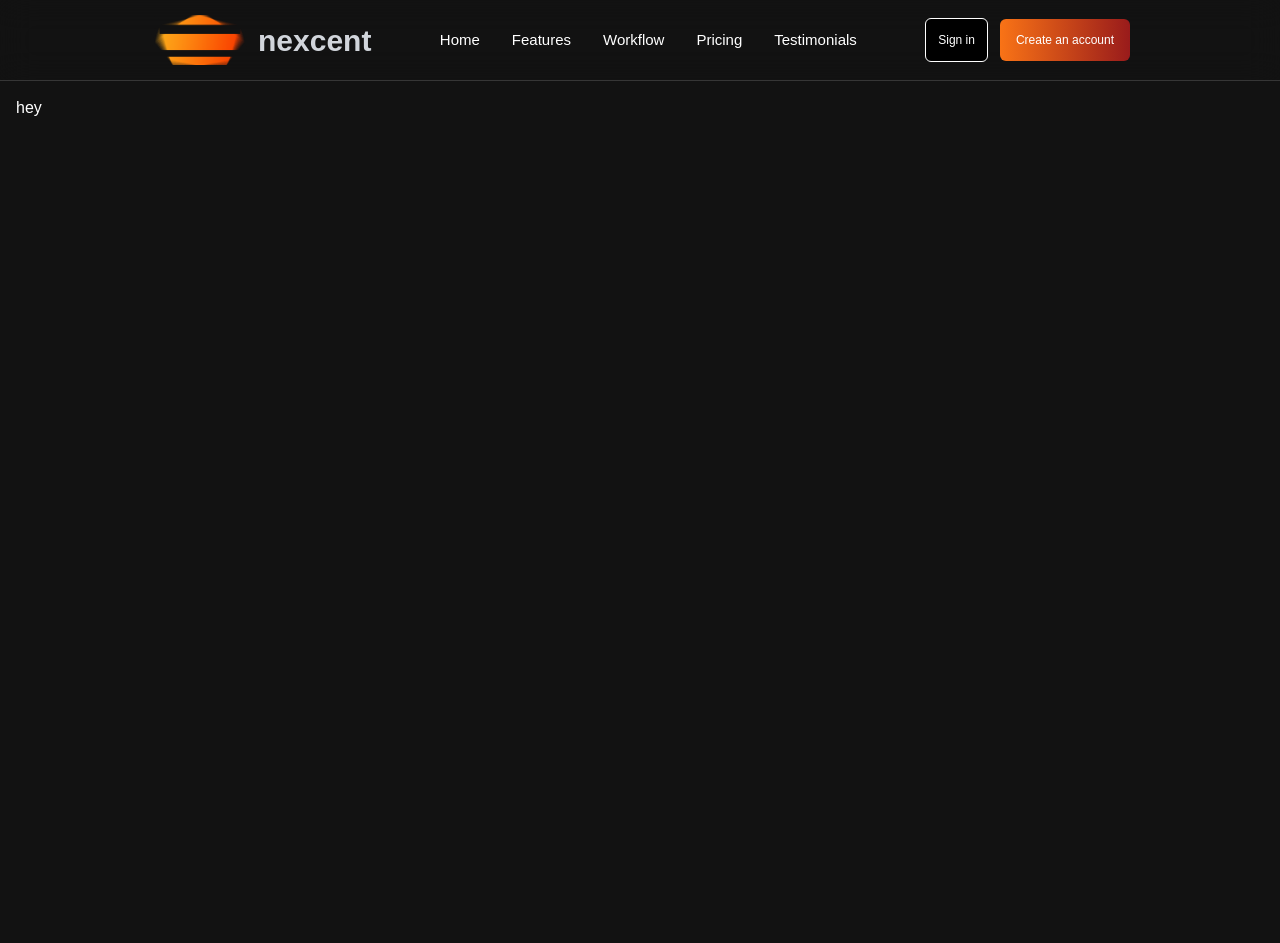
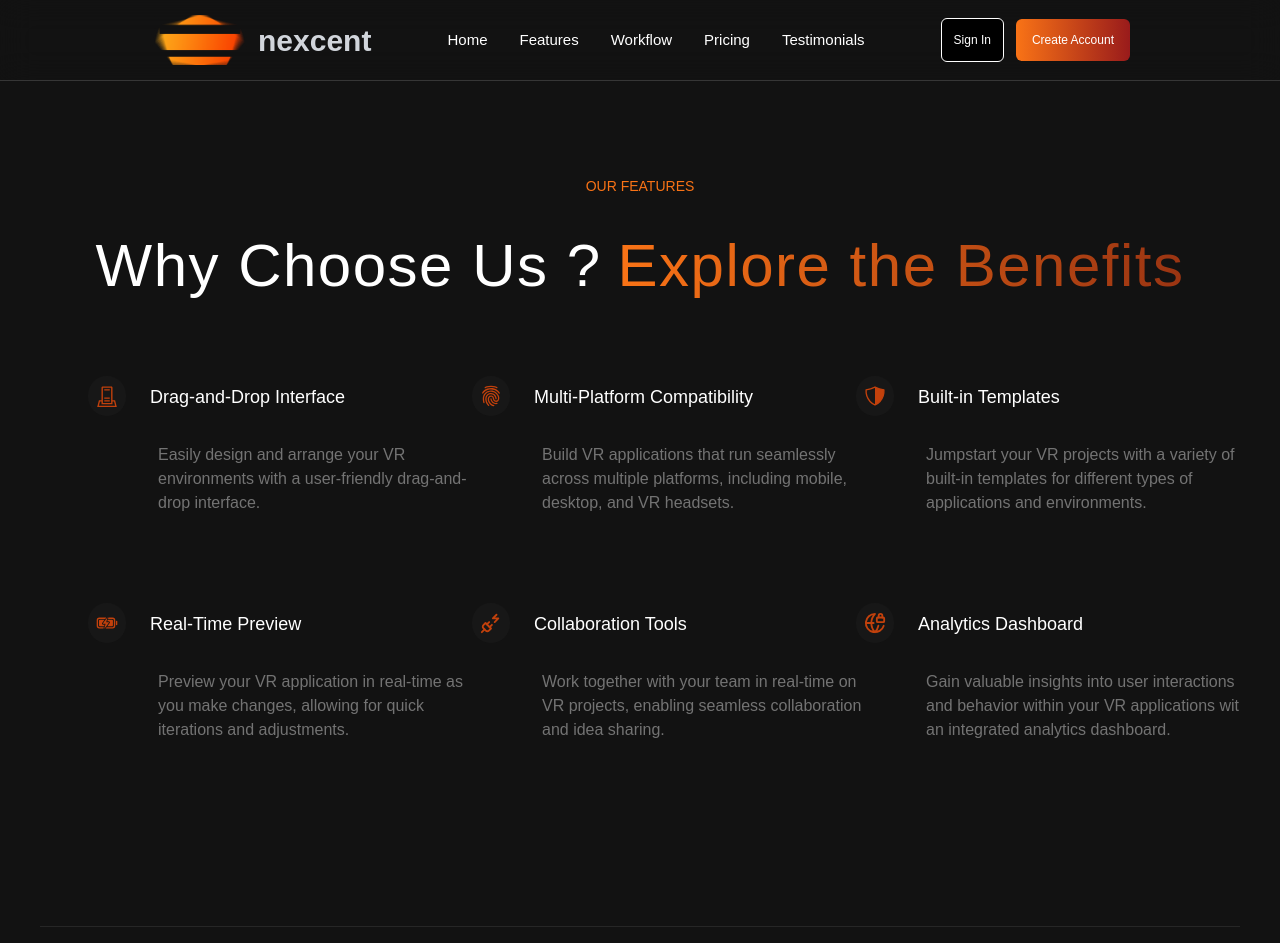
Before and after one commit to heispelumi/virtualr, a React (Create React App) app: page /features in a window 1280 px wide. Before the commit the page ends 800 px from the top, so only its background shows below. Built offline with nearby package versions, Linux system fonts and the light colour scheme.

Commit message:
Features component with complete functionality and responsiveness

```diff
--- a/src/App.jsx
+++ b/src/App.jsx
@@ -1,12 +1,14 @@
 import React from 'react';
 import { Routes, Route } from 'react-router-dom';
 import Layout from './components/Layout'; // Import the Layout component
-import Hero from './components/Hero'; // Import the Hero component
-import Features from './components/Features'; // Import the Features component
+import Hero from './components/Hero';
+import Features from './components/Features';
 
 function App() {
   return (
-    <Layout> {/* Wrap all routes inside the Layout */}
+
+    <div className="max-w-9xl mx-auto pt-20 px-6">
+    <Layout>
 
         <Routes>
           <Route path="/" element={<Hero />} />
@@ -14,6 +16,8 @@ function App() {
         </Routes>
 
     </Layout>
+
+    </div>
   );
 }
 
--- a/src/components/Features.jsx
+++ b/src/components/Features.jsx
@@ -1,11 +1,47 @@
-import React from 'react'
+
+import { features } from "./MainData";
+import { useTranslation } from "react-i18next";
 
 const Features = () => {
+  const { t } = useTranslation();
+
   return (
-    <div name='/features' className='text-white'>
-         hey
+    <div className="relative md:max-w-7xl mx-auto h-full overflow-x-hidden lg:px-6 overflow-y-hidden border-b border-neutral-800">
+      {/* Text area */}
+      <div className="text-center">
+        <h1 className="text-orange-500 text-sm font-medium uppercase">
+          {t("features_title")}
+        </h1>
+        <h1 className="text-2xl sm:text-5xl lg:text-6xl mt-8 lg:mt-10 lg:mt-15 tracking-wide">
+          {t("features_heading")}
+          <span className="bg-gradient-to-r from-orange-500 to-orange-800 text-transparent ml-4 bg-clip-text">
+            {t("features_subheading")}
+          </span>
+        </h1>
+      </div>
+
+      <div className="flex flex-wrap mt-10 lg:mt-20">
+        {features.map((feature, index) => (
+          <div key={index} className="grid grid-cols-2 sm:w-1/2 lg:w-1/3">
+            <div className="flex">
+              <div className="flex lg:mx-6 h-10 w-10 p-2 bg-neutral-900 text-orange-700 justify-center items-center rounded-full">
+                {feature.icon}
+              </div>
+              <div className="flex flex-wrap">
+                <h5 className="mt-2 w-[500px] lg:w-[350px] mb-6 lg:mb-6 text-[18px] md:text-md">
+                  {t(feature.text)}
+                </h5>
+                <p className="p-2 w-[250px] lg:w-[350px] mb-6 lg:mb-20 text-neutral-500">
+                  {t(feature.description)}
+                </p>
+              </div>
+            </div>
+          </div>
+        ))}
+      </div>
+      <div className="py-6 md:py-12"></div>
     </div>
-  )
-}
+  );
+};
 
-export default Features
+export default Features;
--- /dev/null
+++ b/src/components/MainData.jsx
@@ -0,0 +1,49 @@
+import { VscServerEnvironment } from "react-icons/vsc";
+import { IoFingerPrint } from "react-icons/io5";
+import { IoShieldHalf } from "react-icons/io5";
+import { IoBatteryChargingOutline } from "react-icons/io5";
+import { LuGlobeLock, LuPlugZap } from "react-icons/lu";
+
+
+
+
+
+
+export const features = [
+    {
+      icon: <VscServerEnvironment size={22}  />,
+      text: "feature_drag_and_drop_text",
+      description:
+        "feature_drag_and_drop_description",
+    },
+    {
+      icon: <IoFingerPrint size={22}   />,
+      text: "feature_multi_platform_text",
+      description:
+        "feature_multi_platform_description",
+    },
+    {
+      icon: <IoShieldHalf size={22}   />,
+      text: "feature_templates_text",
+      description:
+        "feature_templates_description",
+    },
+    {
+      icon: <IoBatteryChargingOutline size={22}   />,
+      text: "feature_preview_text",
+      description:
+        "feature_preview_description",
+    },
+    {
+      icon: <LuPlugZap size={22}   />,
+      text: "feature_collaboration_text",
+      description:
+        "feature_collaboration_description",
+    },
+    {
+      icon: <LuGlobeLock size={22}   />,
+      text: "feature_analytics_text",
+      description:
+        "feature_analytics_description",
+    },
+  ];
--- a/src/components/Nav.jsx
+++ b/src/components/Nav.jsx
@@ -1,5 +1,3 @@
-
-
 import { Link } from 'react-router-dom';
 import { CiMenuFries } from "react-icons/ci";
 import logo from '../assets/logo.png';
--- a/src/locales/el.json
+++ b/src/locales/el.json
@@ -4,23 +4,23 @@
   "workflow": "Workflow",
   "pricing": "Pricing",
   "testimonials": "Testimonials",
-    "sign_in": "Sign in",
-    "create_account": "Create an account",
+  "sign_in": "Sign In",
+  "create_account": "Create Account",
   "title": "VirtualR Builder Tool",
   "for_developers": "For Developers",
-    "description": "Unleash your creativity with our intuitive development tools and turn your VR app ideas into reality. Start today and bring your imagination into immersive reality.",
+  "description": "Unleash your creativity with our intuitive development tools and turn your VR app ideas into reality. Get started today and bring your imagination to immersive reality.",
   "start_for_free": "Start for Free",
   "documentation": "Documentation",
   "footer_company": "Company",
   "footer_features": "Features",
   "footer_discover": "Discover",
   "footer_socials": "Socials",
-    "footer_company_items": ["Careers", "Blog", "Press Kit", "Newsletter", "Newsroom", "Github"],
+  "footer_company_items": ["Careers", "Blog", "Press Kit", "Newsletter", "Press Room", "GitHub"],
   "footer_features_items": [
-      "Cross-platform",
+    "Cross-Platform",
     "WebXR",
-      "Assets",
-      "Code-editor",
+    "Resources",
+    "Code Editor",
     "Responsive",
     "Collaboration",
     "Optimization",
@@ -31,7 +31,25 @@
     "Multiplayer",
     "Scalability"
   ],
-    "footer_discover_items": ["FAQ", "Explore", "Inscribe GPT"],
-    "footer_copyright": "© 2024 All Rights Reserved"
+  "footer_discover_items": ["FAQs", "Explore", "Join GPT"],
+  "footer_copyright": "© 2024 All Rights Reserved",
+  "features_title": "Feature",
+  "features_heading": "Build Easily",
+  "features_subheading": "your code",
+  "features_title": "Our Features",
+  "features_heading": "Why Choose Us ?",
+  "features_subheading": "Explore the Benefits",
+  "feature_drag_and_drop_text": "Drag-and-Drop Interface",
+  "feature_drag_and_drop_description": "Easily design and arrange your VR environments with a user-friendly drag-and-drop interface.",
+  "feature_multi_platform_text": "Multi-Platform Compatibility",
+  "feature_multi_platform_description": "Build VR applications that run seamlessly across multiple platforms, including mobile, desktop, and VR headsets.",
+  "feature_templates_text": "Built-in Templates",
+  "feature_templates_description": "Jumpstart your VR projects with a variety of built-in templates for different types of applications and environments.",
+  "feature_preview_text": "Real-Time Preview",
+  "feature_preview_description": "Preview your VR application in real-time as you make changes, allowing for quick iterations and adjustments.",
+  "feature_collaboration_text": "Collaboration Tools",
+  "feature_collaboration_description": "Work together with your team in real-time on VR projects, enabling seamless collaboration and idea sharing.",
+  "feature_analytics_text": "Analytics Dashboard",
+  "feature_analytics_description": "Gain valuable insights into user interactions and behavior within your VR applications with an integrated analytics dashboard."
 
 }
--- a/src/locales/fr.json
+++ b/src/locales/fr.json
@@ -1,37 +1,51 @@
 {
   "home": "Accueil",
-    "features": "Caractéristiques",
+  "features": "Fonctionnalités",
   "workflow": "Flux de travail",
   "pricing": "Tarification",
   "testimonials": "Témoignages",
   "sign_in": "Se connecter",
   "create_account": "Créer un compte",
-    "title": "Outil de construction VirtualR",
-    "for_developers": "Pour les développeurs",
-    "description": "Libérez votre créativité avec nos outils de développement intuitifs et transformez vos idées d'applications VR en réalité. Commencez dès aujourd'hui et apportez votre imagination dans la réalité immersive.",
-    "start_for_free": "Commencez gratuitement",
+  "title": "Outil de création VirtualR",
+  "for_developers": "Espace développeurs",
+  "description": "Libérez votre créativité avec nos outils de développement intuitifs et donnez vie à vos idées d'applications VR. Commencez dès aujourd'hui et plongez votre imagination dans la réalité immersive.",
+  "start_for_free": "Commencer gratuitement",
   "documentation": "Documentation",
   "footer_company": "Entreprise",
   "footer_features": "Fonctionnalités",
   "footer_discover": "Découvrir",
-      "footer_socials": "Réseaux Sociaux",
-      "footer_company_items": ["Carrières", "Blog", "Kit de Presse", "Bulletin", "Salle de Presse", "Github"],
+  "footer_socials": "Réseaux sociaux",
+  "footer_company_items": ["Recrutement", "Blog", "Communiqués de presse", "Newsletter", "Salle de presse", "GitHub"],
   "footer_features_items": [
-        "Multi-plateforme",
+    "Multiplateforme",
     "WebXR",
     "Ressources",
-        "Éditeur de Code",
-        "Réactif",
+    "Éditeur de code",
+    "Responsive",
     "Collaboration",
     "Optimisation",
-        "Exporter",
+    "Exportation",
     "Interactivité",
     "Modèles",
-        "Analytique",
+    "Analyse",
     "Multijoueur",
-        "Évolutivité"
+    "Extensibilité"
   ],
-      "footer_discover_items": ["FAQ", "Explorateur", "S'inscrire à GPT"],
-      "footer_copyright": "© 2024 Tous Droits Réservés"
-
+  "footer_discover_items": ["FAQ", "Explorer", "Rejoindre GPT"],
+  "footer_copyright": "© 2024 Tous droits réservés",
+  "features_title": "Fonctionnalités",
+  "features_heading": "Construisez facilement?",
+  "features_subheading": "Votre code",
+  "feature_drag_and_drop_text": "Interface de glisser-déposer",
+  "feature_drag_and_drop_description": "Concevez et organisez facilement vos environnements VR grâce à une interface intuitive de glisser-déposer.",
+  "feature_multi_platform_text": "Compatibilité multiplateforme",
+  "feature_multi_platform_description": "Créez des applications VR fonctionnant de manière fluide sur plusieurs plateformes, y compris les appareils mobiles, les ordinateurs de bureau et les casques VR.",
+  "feature_templates_text": "Modèles intégrés",
+  "feature_templates_description": "Lancez rapidement vos projets VR avec une variété de modèles intégrés pour différents types d'applications et d'environnements.",
+  "feature_preview_text": "Aperçu en temps réel",
+  "feature_preview_description": "Apercevez votre application VR en temps réel au fur et à mesure que vous effectuez des modifications, permettant des itérations rapides et des ajustements.",
+  "feature_collaboration_text": "Outils de collaboration",
+  "feature_collaboration_description": "Collaborez en temps réel avec votre équipe sur des projets VR, facilitant la coopération et le partage d'idées.",
+  "feature_analytics_text": "Tableau de bord analytique",
+  "feature_analytics_description": "Obtenez des informations précieuses sur les interactions et le comportement des utilisateurs dans vos applications VR avec un tableau de bord analytique intégré."
 }
--- a/src/locales/zh-CN.json
+++ b/src/locales/zh-CN.json
@@ -1,24 +1,21 @@
 {
-  "home": "主页",
-  "features": "特点",
+  "home": "首页",
+  "features": "功能",
   "workflow": "工作流程",
   "pricing": "定价",
-  "testimonials": "推荐信",
+  "testimonials": "推荐",
   "sign_in": "登录",
-  "create_account": "创建帐户",
+  "create_account": "创建账户",
   "title": "VirtualR 构建工具",
-  "for_developers": "为开发者",
-  "description": "释放您的创意，使用我们的直观开发工具，将您的 VR 应用程序想法变为现实。今天就开始，让您的想象力进入沉浸式现实。",
+  "for_developers": "开发者专区",
+  "description": "通过我们直观的开发工具释放您的创意，将您的 VR 应用创意变为现实。今天就开始，将您的想象力带入沉浸式现实。",
   "start_for_free": "免费开始",
   "documentation": "文档",
-  "location": "拉哥斯，尼日利亚",
-  "phone": "+234 23465789",
-  "rights_reserved": "© 2024 版权所有",
   "footer_company": "公司",
   "footer_features": "功能",
   "footer_discover": "发现",
   "footer_socials": "社交媒体",
-    "footer_company_items": ["职业", "博客", "新闻包", "通讯", "新闻室", "Github"],
+  "footer_company_items": ["招聘", "博客", "新闻稿", "通讯", "新闻室", "GitHub"],
   "footer_features_items": [
     "跨平台",
     "WebXR",
@@ -28,14 +25,27 @@
     "协作",
     "优化",
     "导出",
-      "交互性",
+    "互动性",
     "模板",
     "分析",
     "多人游戏",
     "可扩展性"
   ],
-    "footer_discover_items": ["常见问题", "探索", "铭刻 GPT"] ,
-
-    "footer_copyright": "© 2024 版权所有"
-
+  "footer_discover_items": ["常见问题", "探索", "加入 GPT"],
+  "footer_copyright": "© 2024 保留所有权利",
+  "features_title": "功能",
+  "features_heading": "轻松构建",
+  "features_subheading": "您的代码?",
+  "feature_drag_and_drop_text": "拖放界面",
+  "feature_drag_and_drop_description": "使用用户友好的拖放界面轻松设计和排列您的 VR 环境。",
+  "feature_multi_platform_text": "多平台兼容性",
+  "feature_multi_platform_description": "构建可以在多个平台上无缝运行的 VR 应用，包括移动设备、桌面和 VR 头显。",
+  "feature_templates_text": "内置模板",
+  "feature_templates_description": "通过多种内置模板快速启动您的 VR 项目，适用于不同类型的应用和环境。",
+  "feature_preview_text": "实时预览",
+  "feature_preview_description": "在您进行更改时实时预览您的 VR 应用，实现快速迭代和调整。",
+  "feature_collaboration_text": "协作工具",
+  "feature_collaboration_description": "与团队实时合作进行 VR 项目，促进无缝协作和想法分享。",
+  "feature_analytics_text": "分析仪表板",
+  "feature_analytics_description": "通过集成的分析仪表板，获取有关用户互动和行为的宝贵见解。"
 }
```
Also changed, not shown: src/components/Hero.jsx (+14 -20 lines), src/components/Main.jsx (deleted, +0 -49 lines), src/locales/sp.json (+28 -18 lines). Lines whose indentation alone changed are shown as unchanged.
